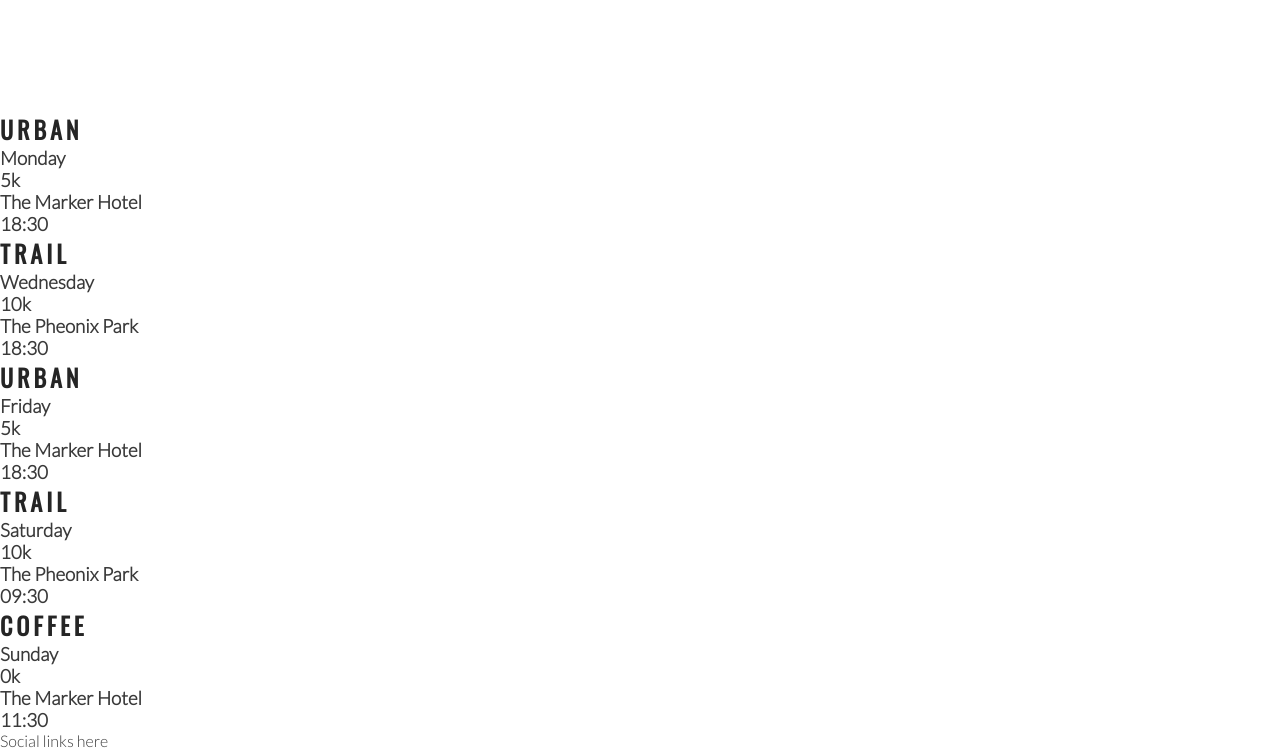
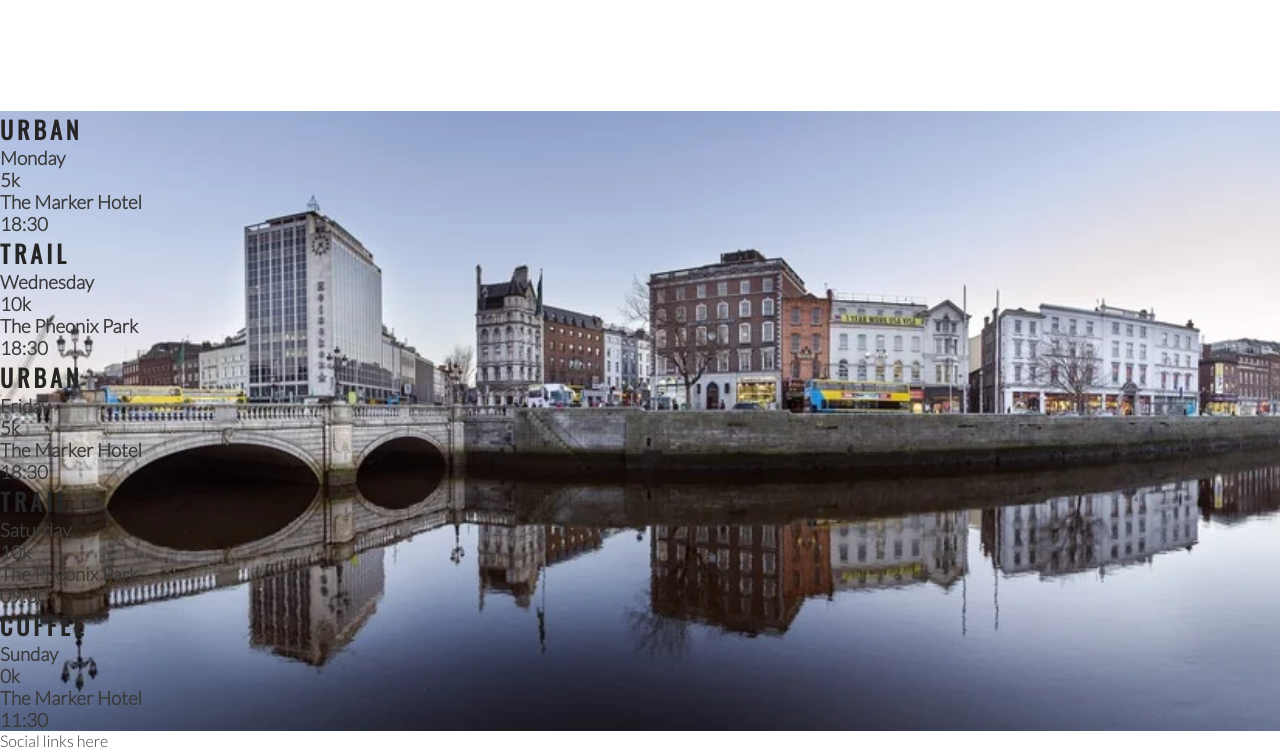
Before and after one commit to eosull/love-running, a plain HTML site: page index.html in a window 1280 px wide. Shown: the part 1184-1934 px from the top of the page. Drawn offline with nearby package versions, Linux system fonts and the light colour scheme.

Commit message:
add background image to times section

```diff
--- a/assets/css/style.css
+++ b/assets/css/style.css
@@ -190,3 +190,13 @@ hr {
     height: 100%;
     border-radius: 50%;
 }
+
+/* event times */
+#times {
+    background-image: url('../images/times-background.webp');
+    background-repeat: no-repeat;
+    background-size: cover;
+    background-position: center;
+    width: 100;
+    overflow: hidden;
+}
--- a/index.html
+++ b/index.html
@@ -70,7 +70,7 @@
             </div>
         </div>
     </section>
-    <section>
+    <section id="times">
         <div>
             <h2>Urban</h2>
             <h3>Monday</h3>
```
Also changed, not shown: assets/images/times-background.webp (added).
